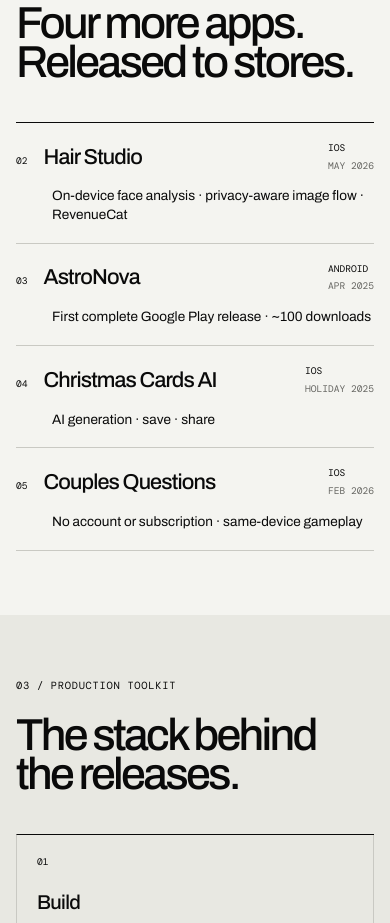
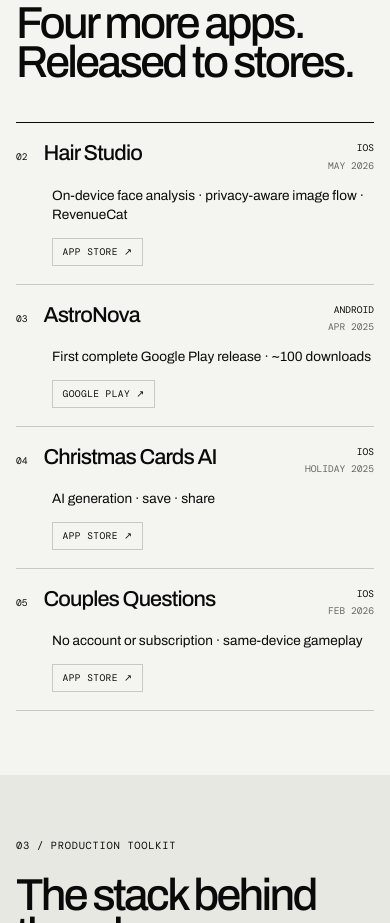
Before and after one commit to matcane/matcane.github.io, an Astro site: page / in a window 390 px wide. Shown: the part 1860-2783 px from the top of the page. Built offline with nearby package versions, Linux system fonts and the light colour scheme; Astro itself is replaced by a stand-in of ours.

Commit message:
fix: store link

```diff
--- a/src/components/ShippedProductsSection.astro
+++ b/src/components/ShippedProductsSection.astro
@@ -22,10 +22,10 @@ import { shippedProducts } from '../data/content';
 				<p class="release-highlight">{project.highlight}</p>
 				<div class="release-link" aria-label="Store availability">
 					{'playUrl' in project && project.playUrl && (
-						<a href={project.playUrl}>Play ↗</a>
+						<a href={project.playUrl}>Google Play ↗</a>
 					)}
 					{'storeUrl' in project && project.storeUrl && (
-						<a href={project.storeUrl}>Store ↗</a>
+						<a href={project.storeUrl}>App Store ↗</a>
 					)}
 				</div>
 			</li>
@@ -99,21 +99,60 @@ import { shippedProducts } from '../data/content';
 	}
 
 	.release-link {
+		display: flex;
+		flex-wrap: wrap;
+		gap: 0.5rem 0.65rem;
+		justify-content: flex-end;
 		text-align: right;
 	}
 
 	.release-link a {
-		color: inherit;
+		display: inline-block;
+		padding: 0.4rem 0.6rem;
+		border: 1px solid var(--line);
+		color: var(--ink);
 		text-decoration: none;
+		letter-spacing: 0.04em;
+		transition:
+			border-color 0.25s var(--ease),
+			background 0.25s var(--ease);
+	}
+
+	.release-link a:hover {
+		border-color: var(--ink);
+		background: rgb(10 10 10 / 0.035);
 	}
 
 	@media (max-width: 68rem) {
 		.release {
-			grid-template-columns: minmax(13rem, 0.9fr) minmax(7rem, 0.4fr) 1fr;
+			grid-template-columns: minmax(0, 1fr) minmax(7.5rem, auto);
+			gap: 0.85rem 1.25rem;
+			align-items: start;
+		}
+
+		.release-title {
+			grid-column: 1;
+			grid-row: 1;
+		}
+
+		.release-meta {
+			grid-column: 2;
+			grid-row: 1;
+			justify-self: end;
+			text-align: right;
+		}
+
+		.release-highlight {
+			grid-column: 1;
+			grid-row: 2;
 		}
 
 		.release-link {
-			display: none;
+			grid-column: 2;
+			grid-row: 2;
+			align-self: end;
+			justify-content: flex-end;
+			padding-left: 0;
 		}
 	}
 
@@ -123,9 +162,30 @@ import { shippedProducts } from '../data/content';
 			gap: 0.8rem;
 		}
 
+		.release-title {
+			grid-column: 1;
+			grid-row: 1;
+		}
+
+		.release-meta {
+			grid-column: 2;
+			grid-row: 1;
+			justify-self: end;
+			text-align: right;
+		}
+
 		.release-highlight {
 			grid-column: 1 / -1;
+			grid-row: 2;
 			padding-left: 2.25rem;
+		}
+
+		.release-link {
+			grid-column: 1 / -1;
+			grid-row: 3;
+			justify-content: flex-start;
+			padding-left: 2.25rem;
+			text-align: left;
 		}
 	}
 </style>
```
